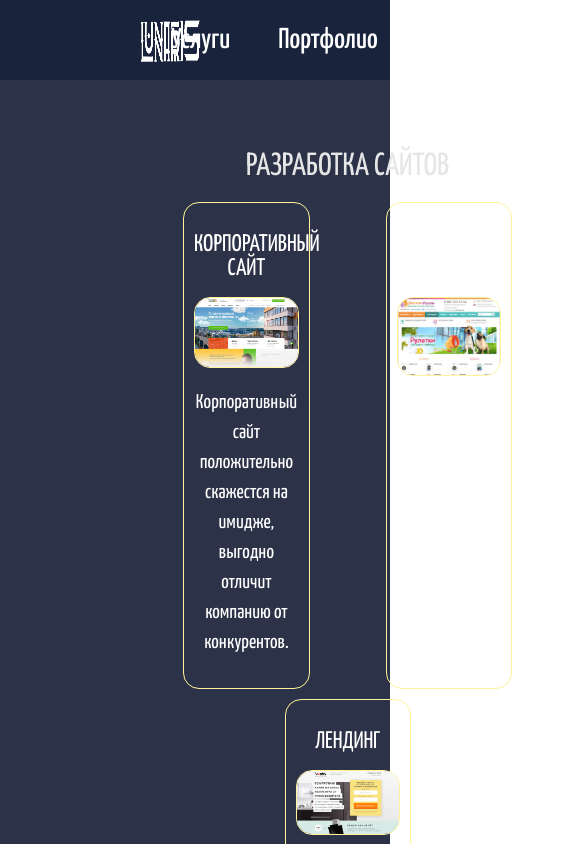
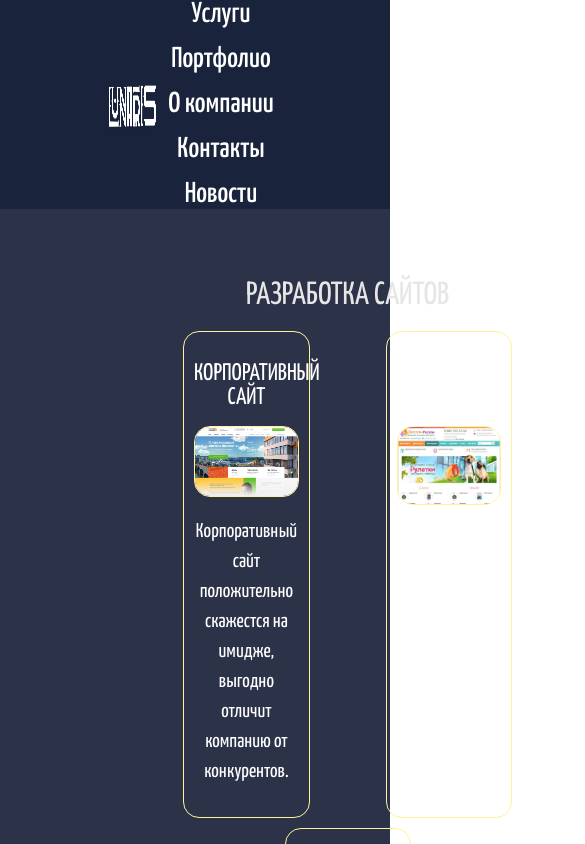
Before and after one commit to 4Bul04kka/client, a React (Create React App) app: page / in a window 390 px wide. Shown: the top 844 px of the page, 585 px wide, since content can reach past the window. Built offline with nearby package versions, Linux system fonts and the light colour scheme.

Commit message:
it is now possible to log in as admin if footer logo is clicked

```diff
--- a/src/App.js
+++ b/src/App.js
@@ -20,9 +20,15 @@ import Staff from "./components/pages/about/aboutPages/Staff";
 import Company from "./components/pages/about/aboutPages/Company";
 import PostPage from "./components/pages/postPage/PostPage";
 
+import { AuthContext } from "./context";
+import { useState } from "react";
+
 function App() {
+  const [isAuth, setIsAuth] = useState(false);
+
   return (
     <div className='App'>
+      <AuthContext.Provider value={{ isAuth, setIsAuth }}>
         <Header />
         <Routes>
           <Route path='/' element={[<Homepage />]} />
@@ -45,6 +51,7 @@ function App() {
           <Route exact path='/events/:id' element={<PostPage />} />
         </Routes>
         <Footer />
+      </AuthContext.Provider>
     </div>
   );
 }
--- a/src/components/pages/events/Events.jsx
+++ b/src/components/pages/events/Events.jsx
@@ -1,4 +1,4 @@
-import React, { useState, useMemo, useEffect } from "react";
+import React, { useState, useMemo, useEffect, useContext } from "react";
 import { Link } from "react-router-dom";
 import "./events.css";
 import PostList from "../../ui/postform/PostList";
@@ -12,8 +12,11 @@ import Loader from "../../ui/loader/Loader";
 import { useFetching } from "../../hooks/useFetching";
 import { getPageCount, getPageArray } from "../../../utils/pages";
 import Pagination from "../../ui/pagination/Pagination";
+import { AuthContext } from "../../../context";
 
 function Events() {
+  const { isAuth, setIsAuth } = useContext(AuthContext);
+  console.log(isAuth);
   const [posts, setPosts] = useState([]);
   const [filter, setFilter] = useState({ sort: "", query: "" });
   const [totalPages, setTotalPages] = useState(0);
@@ -53,11 +56,21 @@ function Events() {
     <div className='events'>
       <div className='container'>
         <div>
-          <MyButton onClick={fetchPosts}>Запросить посты</MyButton>
-          <MyButton onClick={() => setModal(true)}>Создать новость</MyButton>
-          <MyModal visible={modal} setVisible={setModal}>
-            <PostForm create={createPost} />
-          </MyModal>
+          {isAuth ? (
+            <div>
+              {" "}
+              <MyButton onClick={fetchPosts}>Запросить посты</MyButton>
+              <MyButton onClick={() => setModal(true)}>
+                Создать новость
+              </MyButton>
+              <MyModal visible={modal} setVisible={setModal}>
+                <PostForm create={createPost} />
+              </MyModal>
+            </div>
+          ) : (
+            <div></div>
+          )}
+
           <PostFilter filter={filter} setFilter={setFilter} />
           {postError && <h1> Произошла ошибка ${postError}</h1>}
           {arePostsLoading ? (
--- a/src/components/ui/adminLogin/AdminLogin.jsx
+++ b/src/components/ui/adminLogin/AdminLogin.jsx
@@ -1,16 +1,45 @@
-import React from "react";
+import React, { useContext, useEffect } from "react";
 import MyModal from "../modal/MyModal";
 import MyButton from "../button/MyButton";
 import MyInput from "../input/MyInput";
+import { AuthContext } from "../../../context";
 
 const AdminLogin = ({ authModal, setAuthModal }) => {
+  const { isAuth, setIsAuth } = useContext(AuthContext);
+
+  useEffect(() => {
+    if (localStorage.getItem("auth")) setIsAuth(true);
+  }, []);
+
+  const login = (event) => {
+    event.preventDefault();
+    setIsAuth(true);
+    localStorage.setItem("auth", "true");
+  };
+
+  const logout = () => {
+    setIsAuth(false);
+    localStorage.removeItem("auth");
+  };
+
   return (
     <div>
-      <MyModal visible={authModal} setVisible={setAuthModal}>
-        <MyInput type='text' placeholder='Логин' />
-        <MyInput type='password' placeholder='Пароль' />
-        <MyButton>Войти</MyButton>
-      </MyModal>
+      {isAuth ? (
+        // Show logout modal when the admin is logged in
+        <MyModal visible={authModal} setVisible={setAuthModal}>
+          <h3>Welcome Admin!</h3>
+          <MyButton onClick={logout}>Logout</MyButton>
+        </MyModal>
+      ) : (
+        // Show login modal when the admin is not logged in
+        <MyModal visible={authModal} setVisible={setAuthModal}>
+          <form onSubmit={login}>
+            <MyInput type='text' placeholder='Логин' />
+            <MyInput type='password' placeholder='Пароль' />
+            <MyButton type='submit'>Login</MyButton>
+          </form>
+        </MyModal>
+      )}
     </div>
   );
 };
--- a/src/components/ui/header/header.css
+++ b/src/components/ui/header/header.css
@@ -2,16 +2,19 @@
   background-color: #19233c;
   color: #fff;
   width: 100%;
-  height: 80px; /* Ensure this matches the Figma model height */
+  min-height: 80px; /* Ensure this matches the Figma model height */
   display: flex;
   align-items: center;
   justify-content: space-between;
   padding: 0 2rem; /* Adds padding to the sides */
+  flex-wrap: wrap; /* Allows the header items to wrap to the next line */
 }
 
 .header-logo img {
   height: 50px; /* Make the logo smaller */
   margin: 10px 2rem; /* Adds space above and below the logo */
+  flex-shrink: 0;
+  margin-right: 60px; /* Prevents the logo from shrinking */
 }
 
 .header-nav-list {
@@ -21,6 +24,7 @@
   margin: 0;
   padding: 0;
   gap: 3rem; /* Adjust spacing between nav items */
+  flex-wrap: wrap; /* Allows the nav items to wrap when screen size is reduced */
 }
 
 .header-nav-link {
@@ -40,3 +44,20 @@
 .header-buttons-container {
   display: none; /* Buttons are no longer needed */
 }
+
+/* Media query to handle smaller screens */
+@media (max-width: 768px) {
+  .header {
+    flex-direction: column; /* Stack the header content vertically */
+    height: auto; /* Adjust height for wrapping content */
+  }
+
+  .header-nav-list {
+    justify-content: center; /* Center the nav items when they wrap */
+    gap: 1rem; /* Reduce the spacing between nav items on small screens */
+  }
+
+  .header-logo img {
+    margin: 10px 0; /* Adjust margin for logo on smaller screens */
+  }
+}
--- a/src/components/ui/postform/PostItem.jsx
+++ b/src/components/ui/postform/PostItem.jsx
@@ -1,8 +1,11 @@
-import React from "react";
+import React, { useContext } from "react";
 import MyButton from "../../ui/button/MyButton";
 import { useNavigate } from "react-router-dom";
+import { AuthContext } from "../../../context";
 
 const PostItem = (props) => {
+  const { isAuth, setIsAuth } = useContext(AuthContext);
+
   const navigate = useNavigate();
   return (
     <div className='posts'>
@@ -13,9 +16,17 @@ const PostItem = (props) => {
           <div>{props.post.body}</div>
           <img src={props.post.image}></img>
           <div className='post__btns'>
-            <MyButton onClick={() => props.remove(props.post)}>
-              Удалить
-            </MyButton>
+            {isAuth ? (
+              <div>
+                {" "}
+                <MyButton onClick={() => props.remove(props.post)}>
+                  Удалить
+                </MyButton>
+              </div>
+            ) : (
+              <div></div>
+            )}
+
             <MyButton onClick={() => navigate(`/events/${props.post.id}`)}>
               Открыть
             </MyButton>
--- /dev/null
+++ b/src/context/index.js
@@ -0,0 +1,3 @@
+import { createContext } from "react";
+
+export const AuthContext = createContext(null);
```
Lines whose indentation alone changed are shown as unchanged.
